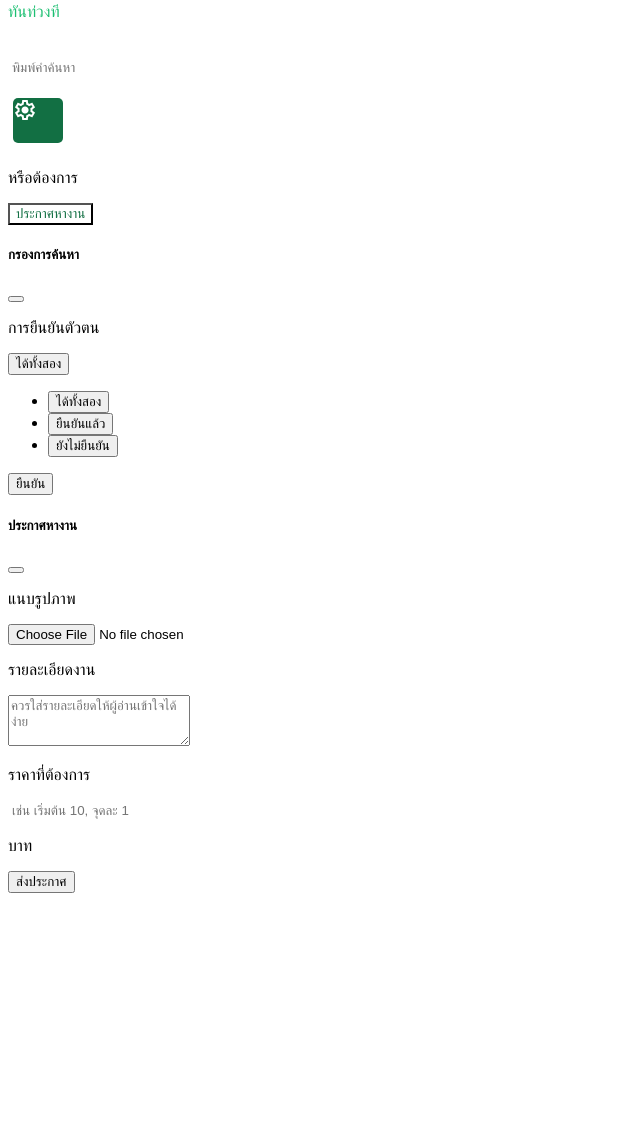
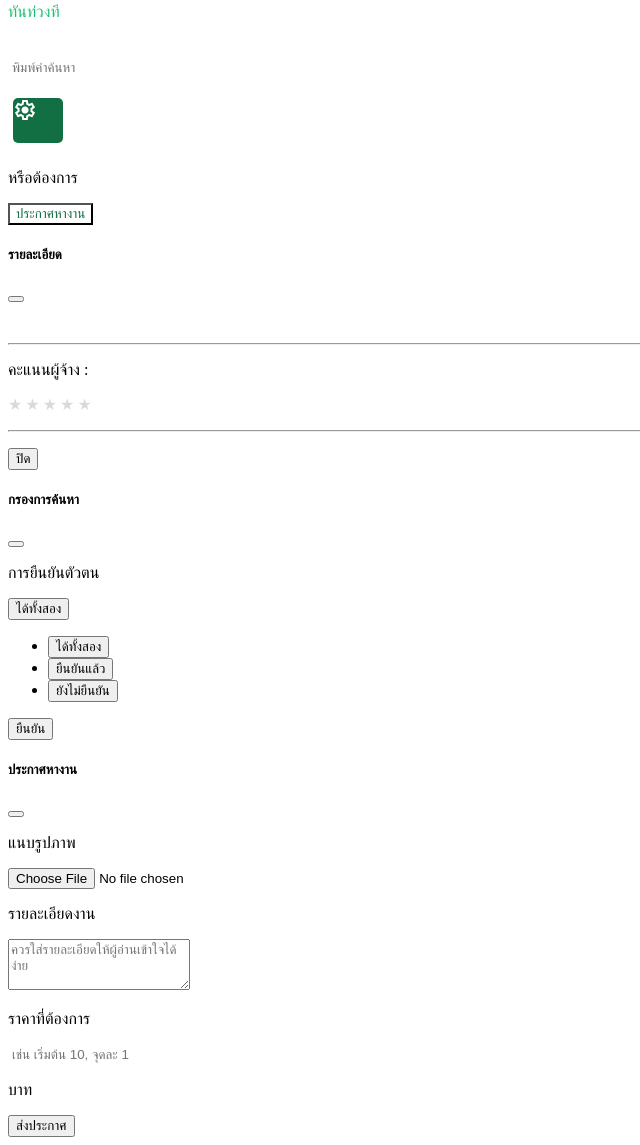
Before and after one commit to FrameTH1/SuperSam, a PHP site: page /page/find.php in a window 1280 px wide. Shown: the part 657-1802 px from the top of the page, without its empty margins (0-640 px from the left). Before the commit the page ends 1550 px from the top, so only its background shows below. Run offline with PHP 8.4, Linux system fonts and the light colour scheme.

Commit message:
ทำ popup โชว์รายละเอียดงาน ของ find.php

```diff
--- a/action/get_find.php
+++ b/action/get_find.php
@@ -19,9 +19,11 @@ if (isset($_POST['verify'])) {
             ANY_VALUE(lj.title) AS title,
             ANY_VALUE(lj.price) AS price,
             ANY_VALUE(lj.img) AS img,
+            ANY_VALUE(lj.description) AS description,
             ANY_VALUE(lm.profile_image) AS profile_image,
             ANY_VALUE(lm.fname) AS fname,
-                ANY_VALUE(lm.verify) AS verify
+            ANY_VALUE(lm.verify) AS verify,
+            ANY_VALUE(lm.contact) AS contact
         FROM lakhok_jobs lj
         INNER JOIN lakhok_mushroom lm ON lj.employer_id = lm.id
         LEFT JOIN (
@@ -63,9 +65,11 @@ if (isset($_POST['verify'])) {
             ANY_VALUE(lj.title) AS title,
             ANY_VALUE(lj.price) AS price,
             ANY_VALUE(lj.img) AS img,
+            ANY_VALUE(lj.description) AS description,
             ANY_VALUE(lm.profile_image) AS profile_image,
             ANY_VALUE(lm.fname) AS fname,
-            ANY_VALUE(lm.verify) AS verify
+            ANY_VALUE(lm.verify) AS verify,
+            ANY_VALUE(lm.contact) AS contact
         FROM lakhok_jobs lj
         INNER JOIN lakhok_mushroom lm ON lj.employer_id = lm.id
         LEFT JOIN (
--- a/page/find.php
+++ b/page/find.php
@@ -166,7 +166,8 @@ session_start();
                     </div>
                     <div class="d-flex mt-3 gap-2 justify-content-center">
                         <p class="h5 text-white my-auto text-center">หรือต้องการ</p>
-                        <button class="btn btn-find my-auto ms-1 me-0" type="button" data-bs-toggle="modal" data-bs-target="#findModal">
+                        <button class="btn btn-find my-auto ms-1 me-0" type="button" data-bs-toggle="modal"
+                            data-bs-target="#findModal">
                             ประกาศหางาน
                         </button>
                     </div>
@@ -215,7 +216,7 @@ session_start();
                             const max_rating = 5.0000; // ค่าคะแนนสูงสุด
                             const percentage = (rating / max_rating) * 100; // คำนวณเป็นเปอร์เซ็นต์
                             const content = `
-                                <div class="col-6 col-lg-3 px-2 mt-2">
+                                <div class="col-6 col-lg-3 px-2 mt-2" onclick="openModal('${row.title}', '${row.img}', '${row.price}', '${row.fname}', '${rating}', '${row.rating_count}', '${row.profile_image}', '${row.verify}', '${row.contact}', '${row.description}')">
                                     <img class="w-100 img rounded-3" src="${row.img}" alt="">
                                     <div class="px-1 w-100 mt-2 d-flex justify-content-between">
                                         <div class="d-flex gap-1">
@@ -254,6 +255,63 @@ session_start();
 
             // เพิ่ม event listener ให้ฟิลด์ค้นหา
             document.querySelector('.search-anything').addEventListener('keydown', handleEnterKey);
+        </script>
+
+        <!-- Modal Structure -->
+        <div class="modal fade" id="infoModal" tabindex="-1" aria-labelledby="infoModalLabel" aria-hidden="true">
+            <div class="modal-dialog modal-dialog-centered">
+                <div class="modal-content">
+                    <div class="modal-header">
+                        <h5 class="modal-title" id="infoModalLabel">รายละเอียด</h5>
+                        <button type="button" class="btn-close" data-bs-dismiss="modal" aria-label="Close"></button>
+                    </div>
+                    <div class="modal-body">
+                        <!-- เนื้อหาของ popup -->
+                        <img id="modal-img" class="w-100 img rounded-3 mb-3" src="" alt="">
+                        <h4 id="modal-title"></h4>
+                        <hr>
+                        <p class="h6" id="modal-fname"></p>
+                        <div class="d-flex gap-1 mb-2">
+                            <p class="h6 my-auto">คะแนนผู้จ้าง : </p>
+                            <div class="d-flex">
+                                <div class="Stars my-auto" id="modal-stars" style="--rating: 0;"></div>
+                                <p class="my-auto h6" id="modal-rating-count"></p>
+                            </div>
+                        </div>
+                        <p class="h6" id="modal-contact"></p>
+                        <hr>
+                        <p class="h6" id="modal-description"></p>
+                        <p class="h6" id="modal-price"></p>
+                    </div>
+                    <div class="modal-footer">
+                        <button type="button" class="btn btn-secondary" data-bs-dismiss="modal">ปิด</button>
+                    </div>
+                </div>
+            </div>
+        </div>
+
+        <script>
+
+            function checkValue(input) {
+                return input === '' ? 'ไม่ได้ระบุ' : input;
+            }
+
+            function openModal(title, img, price, fname, rating, rating_count, profile_image, verify, contact, description) {
+
+                document.getElementById('modal-title').innerText = title;
+                document.getElementById('modal-img').src = img;
+                document.getElementById('modal-fname').innerText = 'ชื่อผู้จ้าง : ' + fname;
+                document.getElementById('modal-stars').style.setProperty('--rating', rating);
+                document.getElementById('modal-rating-count').innerText = `( ${rating_count} โหวต )`;
+                document.getElementById('modal-contact').innerText = 'ข้อมูลติดต่อผู้จ้าง : ' + `${checkValue(contact)}`;
+
+                document.getElementById('modal-description').innerText = 'รายละเอียดงาน : ' + `${checkValue(description)}`;
+                document.getElementById('modal-price').innerText = 'ราคา : ' + `${price} บาท`;
+
+                // แสดง Modal
+                var myModal = new bootstrap.Modal(document.getElementById('infoModal'));
+                myModal.show();
+            }
         </script>
 
         <div id="results" class="row mt-2"></div>
@@ -314,7 +372,8 @@ session_start();
                         <p class="h5 text-center">แนบรูปภาพ</p>
                         <input class="form-control" type="file" id="jobImage" accept="image/*">
                         <p class="h5 mt-2 text-center">รายละเอียดงาน</p>
-                        <textarea class="form-control" id="jobDescription" placeholder="ควรใส่รายละเอียดให้ผู้อ่านเข้าใจได้ง่าย" rows="3"></textarea>
+                        <textarea class="form-control" id="jobDescription"
+                            placeholder="ควรใส่รายละเอียดให้ผู้อ่านเข้าใจได้ง่าย" rows="3"></textarea>
                         <p class="h5 mt-2 text-center">ราคาที่ต้องการ</p>
                         <div class="d-flex gap-2">
                             <input class="form-control" type="text" placeholder="เช่น เริ่มต้น 10, จุดละ 1">
```
Lines whose indentation alone changed are shown as unchanged.
